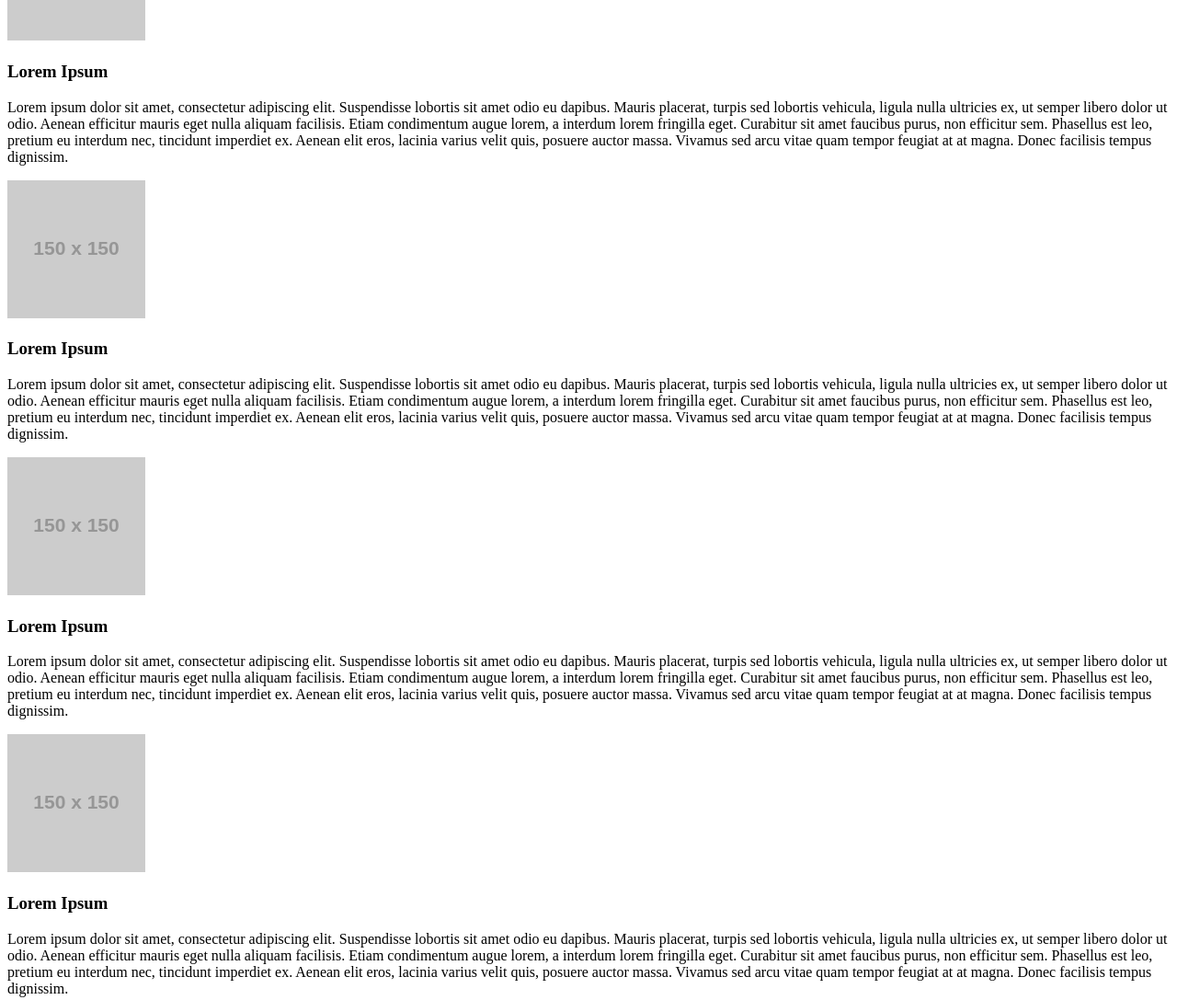
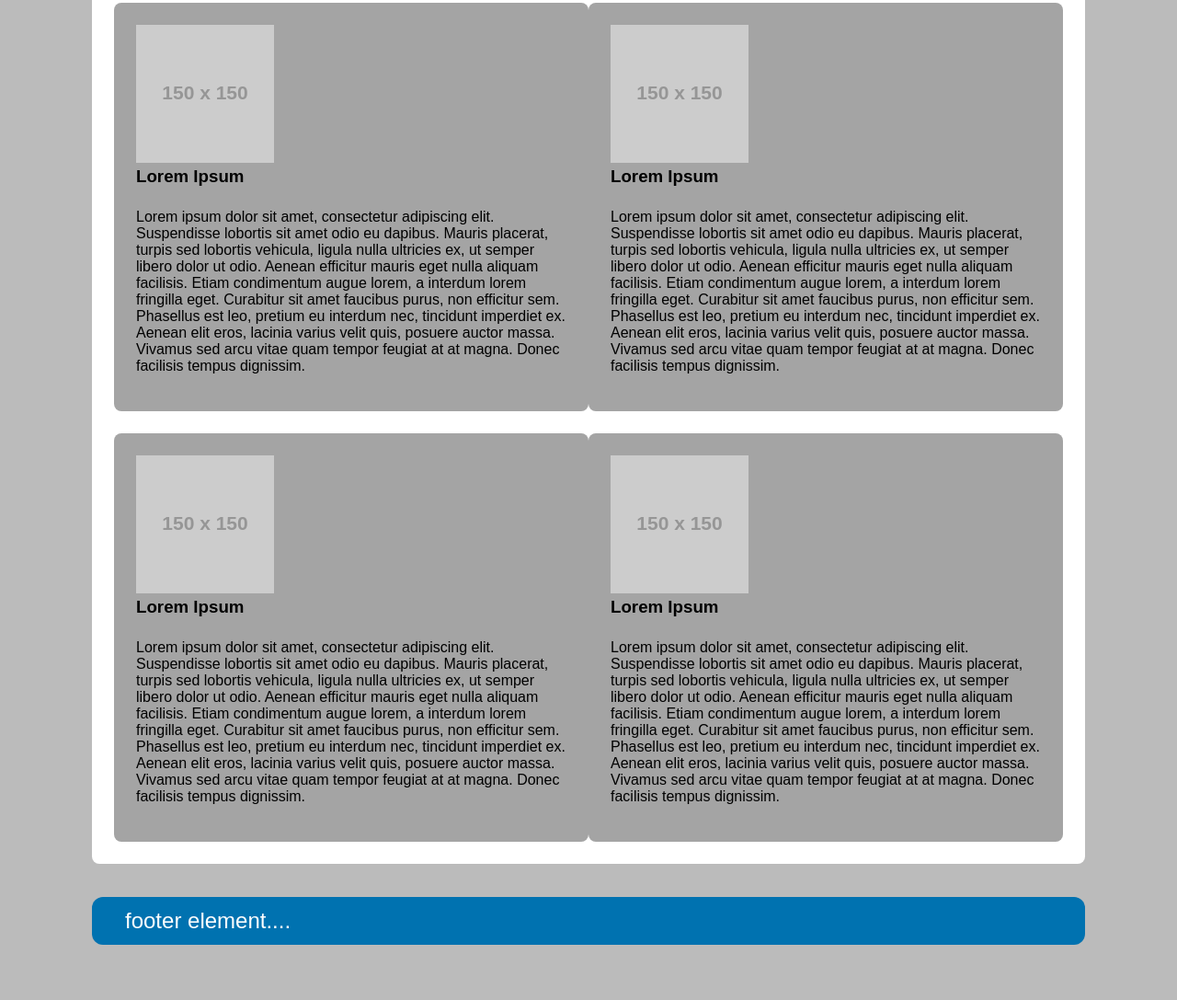
Before and after one commit to nicolacoc/Floated_Layout, a plain HTML site: page index.html in a window 1280 px wide. Shown: the part 1137-2224 px from the top of the page at 92% size. After the commit the page ends 2172 px from the top, so only its background shows below. Drawn offline with Linux system fonts and the light colour scheme; placeholder pictures from the web are drawn by us.

Commit message:
new commit

```diff
--- /dev/null
+++ b/FloatedLayoutStyle.css
@@ -0,0 +1,79 @@
+/*Foundation*/
+
+:root{
+    box-sizing: border-box;
+}
+
+*, ::after, ::before{
+    box-sizing: inherit;
+}
+
+body * + * {
+    margin-top: 1.5em;
+}
+
+/*Generic Rules*/
+
+body{
+    background-color: #bbb;
+    font-family: Arial, sans-serif;
+}
+
+header,
+footer{
+    background-color: #0072b0;
+    color: white;
+    padding: .5em 1.5em;
+}
+footer{
+    font-size: x-large;
+}
+
+main{
+    background-color: #fff;
+    padding: 0 1.5em 1.5em 1.5em;
+}
+
+header,
+footer,
+main,
+article{
+    border-radius: .5em;
+}
+
+article h3{
+    margin: 0;
+}
+
+/*layout*/
+
+/*double container pattern*/
+
+.container{
+    max-width: 1080px;
+    margin: 0 auto;
+}
+
+article{
+    float: left;
+    width: 50%;
+}
+
+/*clear fix*/
+
+section::after{
+    display: block;
+    content: " ";
+    clear: both;
+}
+
+/*article*/
+
+article{
+    background-color: #a4a4a4;
+    padding: 1.5em;
+}
+
+main section div article:first-child{
+    margin-top: 1.5em;
+}
--- a/index.html
+++ b/index.html
@@ -3,6 +3,7 @@
 <head>
     <meta charset="UTF-8">
     <title>Floated Layout</title>
+    <link rel="stylesheet" href="FloatedLayoutStyle.css">
 </head>
 <body>
 <div class="container">
@@ -13,10 +14,10 @@
         <section>
             <h2>Floated Elements</h2>
             <div class="articles">
-                <article class="item">
-                    <img src="https://via.placeholder.com/150" alt="article image" class="item__image">
-                    <h3 class="item__title">Lorem Ipsum</h3>
-                    <p class="item__description">
+                <article class="article">
+                    <img src="https://via.placeholder.com/150" alt="article image" class="article__image">
+                    <h3 class="article__title">Lorem Ipsum</h3>
+                    <p class="article__description">
                         Lorem ipsum dolor sit amet, consectetur adipiscing elit. Suspendisse lobortis sit amet odio eu
                         dapibus. Mauris placerat, turpis sed lobortis vehicula, ligula nulla ultricies ex, ut semper
                         libero dolor ut odio. Aenean efficitur mauris eget nulla aliquam facilisis. Etiam condimentum
@@ -26,10 +27,10 @@
                         at magna. Donec facilisis tempus dignissim.
                     </p>
                 </article>
-                <article class="item">
-                    <img src="https://via.placeholder.com/150" alt="article image" class="item__image">
-                    <h3 class="item__title">Lorem Ipsum</h3>
-                    <p class="item__description">
+                <article class="article">
+                    <img src="https://via.placeholder.com/150" alt="article image" class="article__image">
+                    <h3 class="article__title">Lorem Ipsum</h3>
+                    <p class="article__description">
                         Lorem ipsum dolor sit amet, consectetur adipiscing elit. Suspendisse lobortis sit amet odio eu
                         dapibus. Mauris placerat, turpis sed lobortis vehicula, ligula nulla ultricies ex, ut semper
                         libero dolor ut odio. Aenean efficitur mauris eget nulla aliquam facilisis. Etiam condimentum
@@ -39,10 +40,10 @@
                         at magna. Donec facilisis tempus dignissim.
                     </p>
                 </article>
-                <article class="item">
-                    <img src="https://via.placeholder.com/150" alt="article image" class="item__image">
-                    <h3 class="item__title">Lorem Ipsum</h3>
-                    <p class="item__description">
+                <article class="article">
+                    <img src="https://via.placeholder.com/150" alt="article image" class="article__image">
+                    <h3 class="article__title">Lorem Ipsum</h3>
+                    <p class="article__description">
                         Lorem ipsum dolor sit amet, consectetur adipiscing elit. Suspendisse lobortis sit amet odio eu
                         dapibus. Mauris placerat, turpis sed lobortis vehicula, ligula nulla ultricies ex, ut semper
                         libero dolor ut odio. Aenean efficitur mauris eget nulla aliquam facilisis. Etiam condimentum
@@ -52,10 +53,10 @@
                         at magna. Donec facilisis tempus dignissim.
                     </p>
                 </article>
-                <article class="item">
-                    <img src="https://via.placeholder.com/150" alt="article image" class="item__image">
-                    <h3 class="item__title">Lorem Ipsum</h3>
-                    <p class="item__description">
+                <article class="article">
+                    <img src="https://via.placeholder.com/150" alt="article image" class="article__image">
+                    <h3 class="article__title">Lorem Ipsum</h3>
+                    <p class="article__description">
                         Lorem ipsum dolor sit amet, consectetur adipiscing elit. Suspendisse lobortis sit amet odio eu
                         dapibus. Mauris placerat, turpis sed lobortis vehicula, ligula nulla ultricies ex, ut semper
                         libero dolor ut odio. Aenean efficitur mauris eget nulla aliquam facilisis. Etiam condimentum
@@ -65,10 +66,10 @@
                         at magna. Donec facilisis tempus dignissim.
                     </p>
                 </article>
-                <article class="item">
-                    <img src="https://via.placeholder.com/150" alt="article image" class="item__image">
-                    <h3 class="item__title">Lorem Ipsum</h3>
-                    <p class="item__description">
+                <article class="article">
+                    <img src="https://via.placeholder.com/150" alt="article image" class="article__image">
+                    <h3 class="article__title">Lorem Ipsum</h3>
+                    <p class="article__description">
                         Lorem ipsum dolor sit amet, consectetur adipiscing elit. Suspendisse lobortis sit amet odio eu
                         dapibus. Mauris placerat, turpis sed lobortis vehicula, ligula nulla ultricies ex, ut semper
                         libero dolor ut odio. Aenean efficitur mauris eget nulla aliquam facilisis. Etiam condimentum
@@ -78,10 +79,10 @@
                         at magna. Donec facilisis tempus dignissim.
                     </p>
                 </article>
-                <article class="item">
-                    <img src="https://via.placeholder.com/150" alt="article image" class="item__image">
-                    <h3 class="item__title">Lorem Ipsum</h3>
-                    <p class="item__description">
+                <article class="article">
+                    <img src="https://via.placeholder.com/150" alt="article image" class="article__image">
+                    <h3 class="article__title">Lorem Ipsum</h3>
+                    <p class="article__description">
                         Lorem ipsum dolor sit amet, consectetur adipiscing elit. Suspendisse lobortis sit amet odio eu
                         dapibus. Mauris placerat, turpis sed lobortis vehicula, ligula nulla ultricies ex, ut semper
                         libero dolor ut odio. Aenean efficitur mauris eget nulla aliquam facilisis. Etiam condimentum
@@ -91,10 +92,10 @@
                         at magna. Donec facilisis tempus dignissim.
                     </p>
                 </article>
-                <article class="item">
-                    <img src="https://via.placeholder.com/150" alt="article image" class="item__image">
-                    <h3 class="item__title">Lorem Ipsum</h3>
-                    <p class="item__description">
+                <article class="article">
+                    <img src="https://via.placeholder.com/150" alt="article image" class="article__image">
+                    <h3 class="article__title">Lorem Ipsum</h3>
+                    <p class="article__description">
                         Lorem ipsum dolor sit amet, consectetur adipiscing elit. Suspendisse lobortis sit amet odio eu
                         dapibus. Mauris placerat, turpis sed lobortis vehicula, ligula nulla ultricies ex, ut semper
                         libero dolor ut odio. Aenean efficitur mauris eget nulla aliquam facilisis. Etiam condimentum
@@ -104,23 +105,10 @@
                         at magna. Donec facilisis tempus dignissim.
                     </p>
                 </article>
-                <article class="item">
-                    <img src="https://via.placeholder.com/150" alt="article image" class="item__image">
-                    <h3 class="item__title">Lorem Ipsum</h3>
-                    <p class="item__description">
-                        Lorem ipsum dolor sit amet, consectetur adipiscing elit. Suspendisse lobortis sit amet odio eu
-                        dapibus. Mauris placerat, turpis sed lobortis vehicula, ligula nulla ultricies ex, ut semper
-                        libero dolor ut odio. Aenean efficitur mauris eget nulla aliquam facilisis. Etiam condimentum
-                        augue lorem, a interdum lorem fringilla eget. Curabitur sit amet faucibus purus, non efficitur
-                        sem. Phasellus est leo, pretium eu interdum nec, tincidunt imperdiet ex. Aenean elit eros,
-                        lacinia varius velit quis, posuere auctor massa. Vivamus sed arcu vitae quam tempor feugiat at
-                        at magna. Donec facilisis tempus dignissim.
-                    </p>
-                </article>
-                <article class="item">
-                    <img src="https://via.placeholder.com/150" alt="article image" class="item__image">
-                    <h3 class="item__title">Lorem Ipsum</h3>
-                    <p class="item__description">
+                <article class="article">
+                    <img src="https://via.placeholder.com/150" alt="article image" class="article__image">
+                    <h3 class="article__title">Lorem Ipsum</h3>
+                    <p class="article__description">
                         Lorem ipsum dolor sit amet, consectetur adipiscing elit. Suspendisse lobortis sit amet odio eu
                         dapibus. Mauris placerat, turpis sed lobortis vehicula, ligula nulla ultricies ex, ut semper
                         libero dolor ut odio. Aenean efficitur mauris eget nulla aliquam facilisis. Etiam condimentum
```
